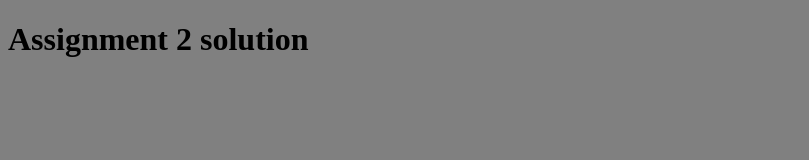
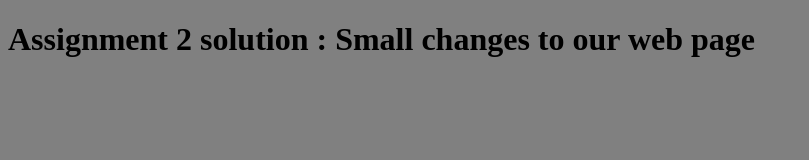
Before and after one commit to Eya625/assignment2, a plain HTML site: page module2-solution/index.html in a window 1280 px wide. Shown: the whole page, without its empty margins (0-809 px from the left). Drawn offline with Linux system fonts and the light colour scheme.

Commit message:
assignment2

```diff
--- a/module2-solution/index.html
+++ b/module2-solution/index.html
@@ -7,7 +7,7 @@
     <link rel="stylesheet" href="./css/styles.css">
 </head>
 <body>
-    <h1>Assignment 2 solution</h1>
+    <h1>Assignment 2 solution : Small changes to our web page</h1>
 
 </body>
 </html>
```
